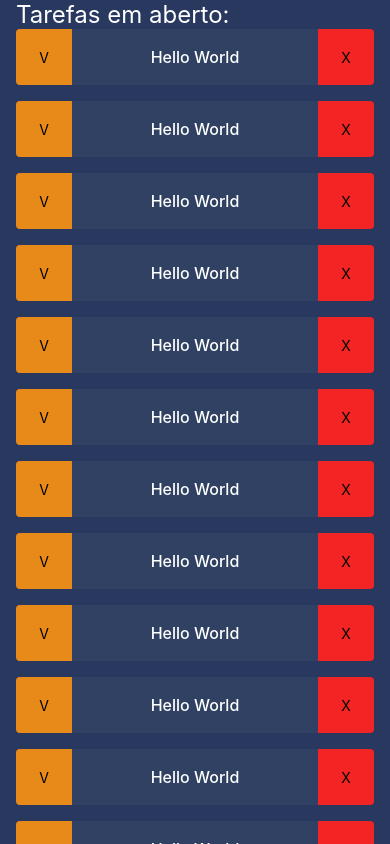
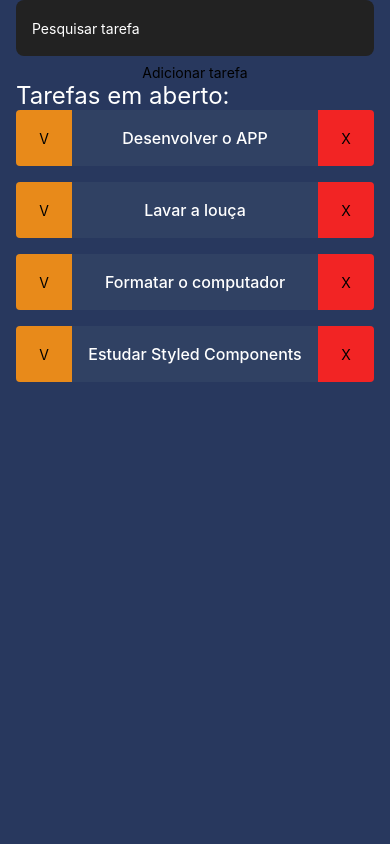
Before and after one commit to vitorqf/cepedi-todolist, a React Native app: screen / in a window 390 px wide. Built offline with nearby package versions, Linux system fonts and the light colour scheme.

Commit message:
aula 06 - hooks

```diff
--- a/src/components/Task/index.tsx
+++ b/src/components/Task/index.tsx
@@ -1,14 +1,16 @@
 import { Text } from "react-native";
+import { TaskProps } from "../../screens/Home";
 import { Container, TaskDelete, TaskDone, TaskText } from "./styles";
 
-export function Task() {
+// O {...others} é utilizado caso queiramos re-estilizar o componente através do Styled, veja um exemplo no arquivo de estilos da Home, onde existe o StyledTask
+export function Task({ id, title, done, ...others }: TaskProps) {
   return (
-    <Container>
+    <Container {...others}>
       <TaskDone>
         <Text>V</Text>
       </TaskDone>
 
-      <TaskText>Hello World</TaskText>
+      <TaskText>{title}</TaskText>
 
       <TaskDelete>
         <Text>X</Text>
--- a/src/screens/Home/index.tsx
+++ b/src/screens/Home/index.tsx
@@ -1,36 +1,108 @@
 import { StatusBar } from "expo-status-bar";
+import { useState } from "react";
+import { FlatList, Text, TouchableOpacity } from "react-native";
 import { Task } from "../../components/Task";
 import { Title } from "../../components/Title";
-import { Container, Scroll } from "./styles";
+import { Container, Input } from "./styles";
+
+export interface TaskProps {
+  id: number;
+  title: string;
+  done: boolean;
+}
+
+const TASKS = [
+  {
+    id: 1,
+    title: "Desenvolver o APP",
+    done: false,
+  },
+  {
+    id: 2,
+    title: "Lavar a louça",
+    done: false,
+  },
+  {
+    id: 3,
+    title: "Formatar o computador",
+    done: false,
+  },
+  {
+    id: 4,
+    title: "Estudar Styled Components",
+    done: true,
+  },
+];
 
 export function Home() {
+  const [tasks, setTasks] = useState(TASKS);
+  const [taskName, setTaskName] = useState("");
+  const [count, setCount] = useState(4);
+
+  function handleAddNewTask(title: string) {
+    const newTask = {
+      id: count,
+      title,
+      done: false,
+    };
+    setCount(count + 1);
+    setTasks([...tasks, newTask]);
+  }
+
   return (
     <Container>
       <StatusBar style="light" />
+      <Input
+        placeholder="Pesquisar tarefa"
+        placeholderTextColor="#ffffff"
+        value={taskName}
+        onChangeText={setTaskName}
+      />
+      <TouchableOpacity onPress={() => handleAddNewTask(taskName)}>
+        <Text>Adicionar tarefa</Text>
+      </TouchableOpacity>
       <Title />
-      <Scroll
+      {/* <Scroll
         showsVerticalScrollIndicator={false}
         contentContainerStyle={{
           gap: 16,
           paddingBottom: 32,
         }}
       >
-        <Task />
-        <Task />
-        <Task />
-        <Task />
-        <Task />
-        <Task />
-        <Task />
-        <Task />
-        <Task />
-        <Task />
-        <Task />
-        <Task />
-        <Task />
-        <Task />
-        <Task />
-      </Scroll>
+        {tasks.map((task) => {
+          if (!task.done) {
+            return (
+              <Task
+                id={task.id}
+                title={task.title}
+                done={task.done}
+                key={task.id}
+              />
+            );
+          }
+        })}
+      </Scroll> */}
+      <FlatList
+        style={{
+          flex: 1,
+          width: "100%",
+        }}
+        data={tasks}
+        keyExtractor={(item, index) => index.toString()}
+        renderItem={({ item }: { item: TaskProps }) => (
+          <Task id={item.id} title={item.title} done={item.done} />
+        )}
+        showsVerticalScrollIndicator={false}
+        contentContainerStyle={{
+          gap: 16,
+          paddingBottom: 32,
+        }}
+        ListEmptyComponent={
+          <>
+            <Text>Lista vazia</Text>
+          </>
+        }
+      />
     </Container>
   );
 }
--- a/src/screens/Home/styles.ts
+++ b/src/screens/Home/styles.ts
@@ -1,5 +1,6 @@
 import { Platform } from "react-native";
 import styled from "styled-components/native";
+import { Task } from "../../components/Task";
 
 export const Container = styled.SafeAreaView`
   flex: 1;
@@ -10,7 +11,21 @@ export const Container = styled.SafeAreaView`
   align-items: center;
 `;
 
-export const Scroll = styled.ScrollView`
+export const List = styled.FlatList`
   flex: 1;
   width: 100%;
 `;
+
+export const Input = styled.TextInput`
+  background-color: #222;
+  width: 100%;
+  height: 56px;
+  border-radius: 8px;
+  margin-bottom: 8px;
+  padding: 0 16px;
+  color: #ffffff;
+`;
+
+export const StyledTask = styled(Task)`
+  background-color: #fff;
+`;
```
